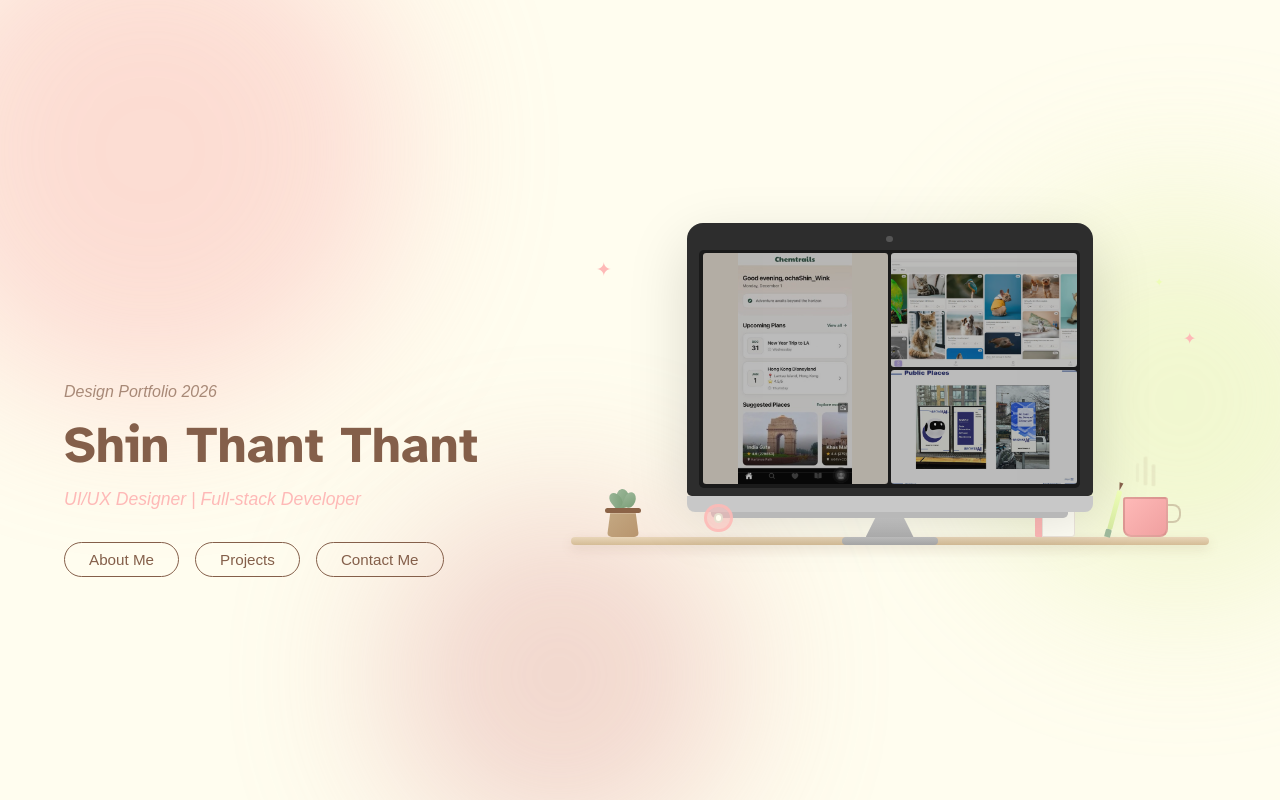
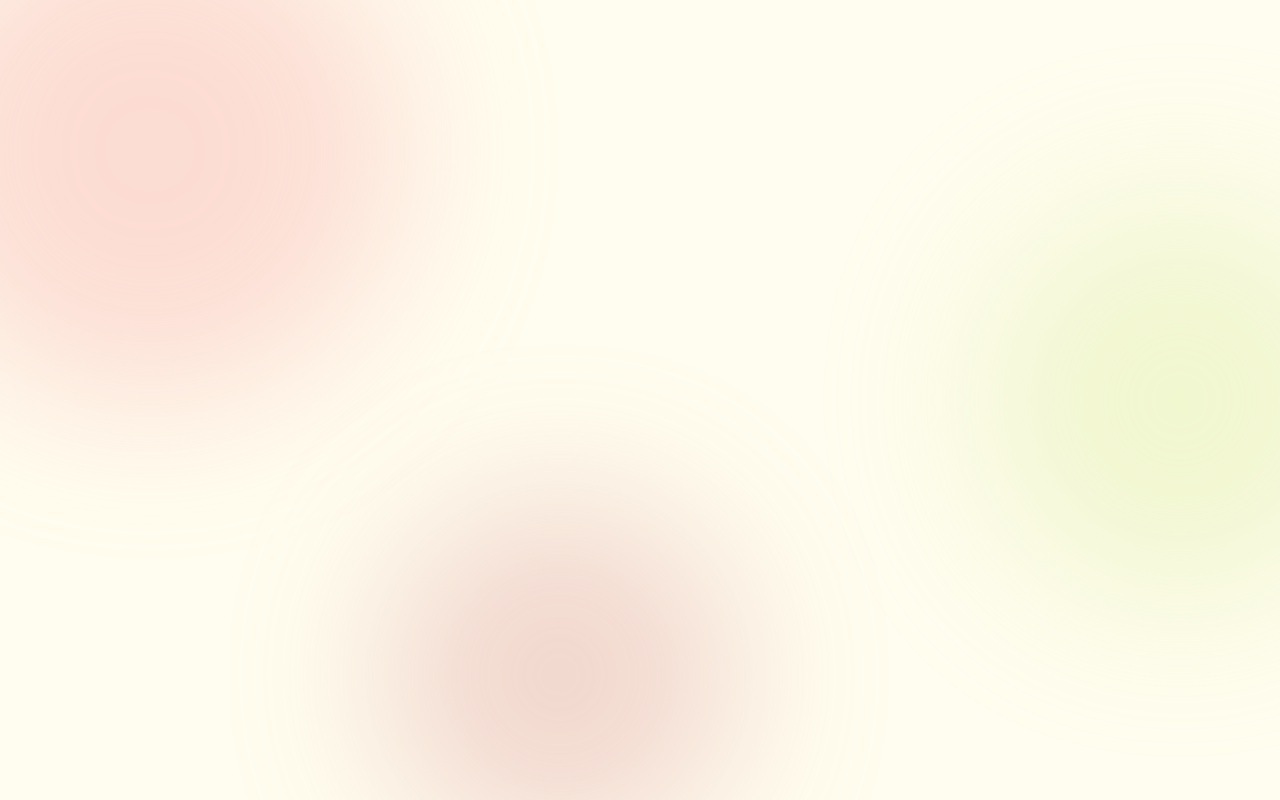
Before and after one commit to shinThantThant09/2026portfolio_shin, a React (Create React App) app: page / in a window 1280 px wide. Built offline with nearby package versions, Linux system fonts and the light colour scheme; a web font is replaced by a local one.

Commit message:
removed cover page
removed cover page

```diff
--- a/src/App.js
+++ b/src/App.js
@@ -7,7 +7,6 @@ import {
   Navigate,
 } from "react-router-dom";
 import Navbar from "./components/navbar";
-import Home from "./pages/Home";
 import AboutMe from "./pages/AboutMe";
 import ProjectsDetail from "./pages/ProjectsDetail";
 import "./App.css";
@@ -33,7 +32,6 @@ function Layout() {
       {/* nesting that control the page navigation and url starts here*/}
       <main className="main-content">
         <Routes>
-          <Route path="/" element={<Home />} />
           <Route path="/about" element={<AboutMe />} />
           <Route path="/projects/:id" element={<ProjectsDetail />} />
           <Route path="*" element={<Navigate to="/" />} />
```
